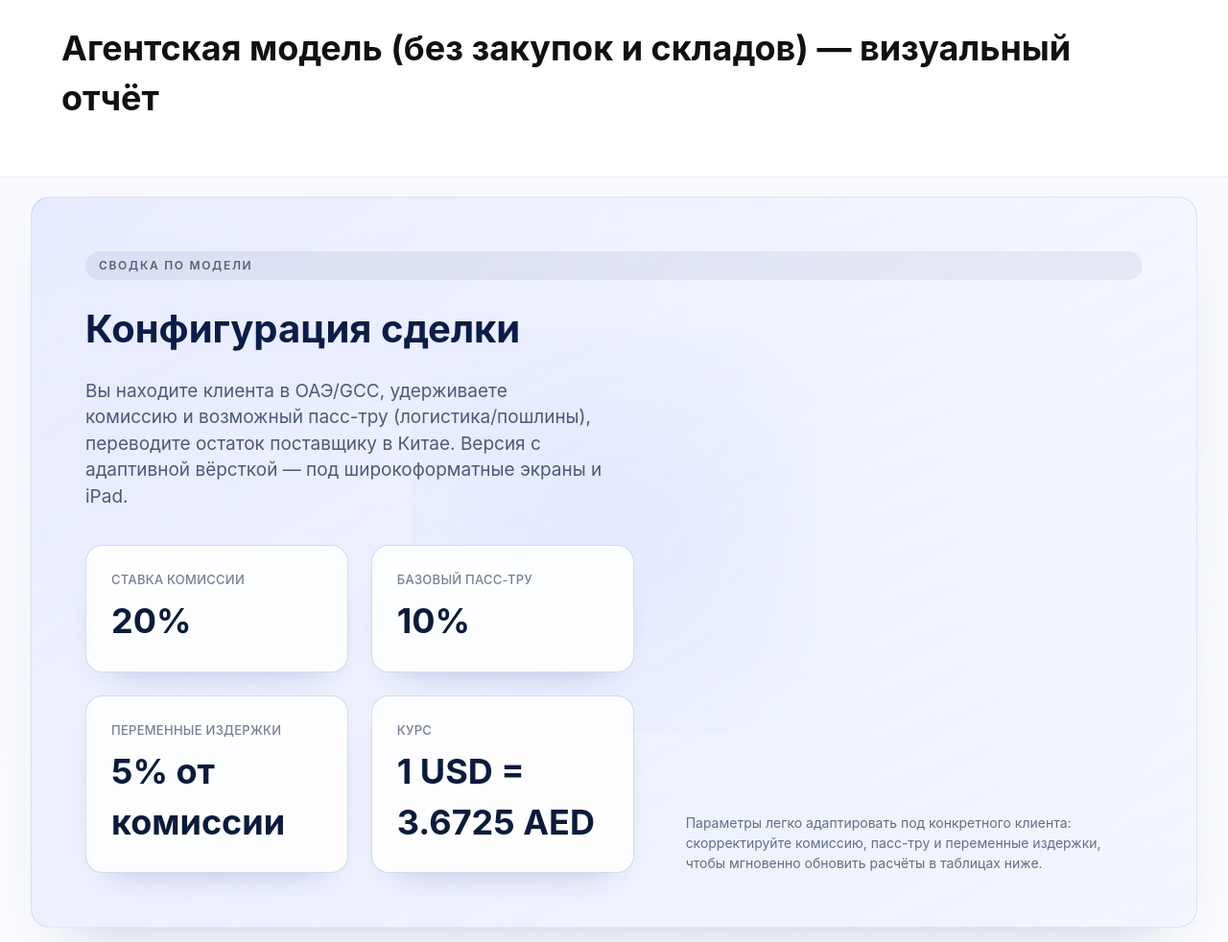
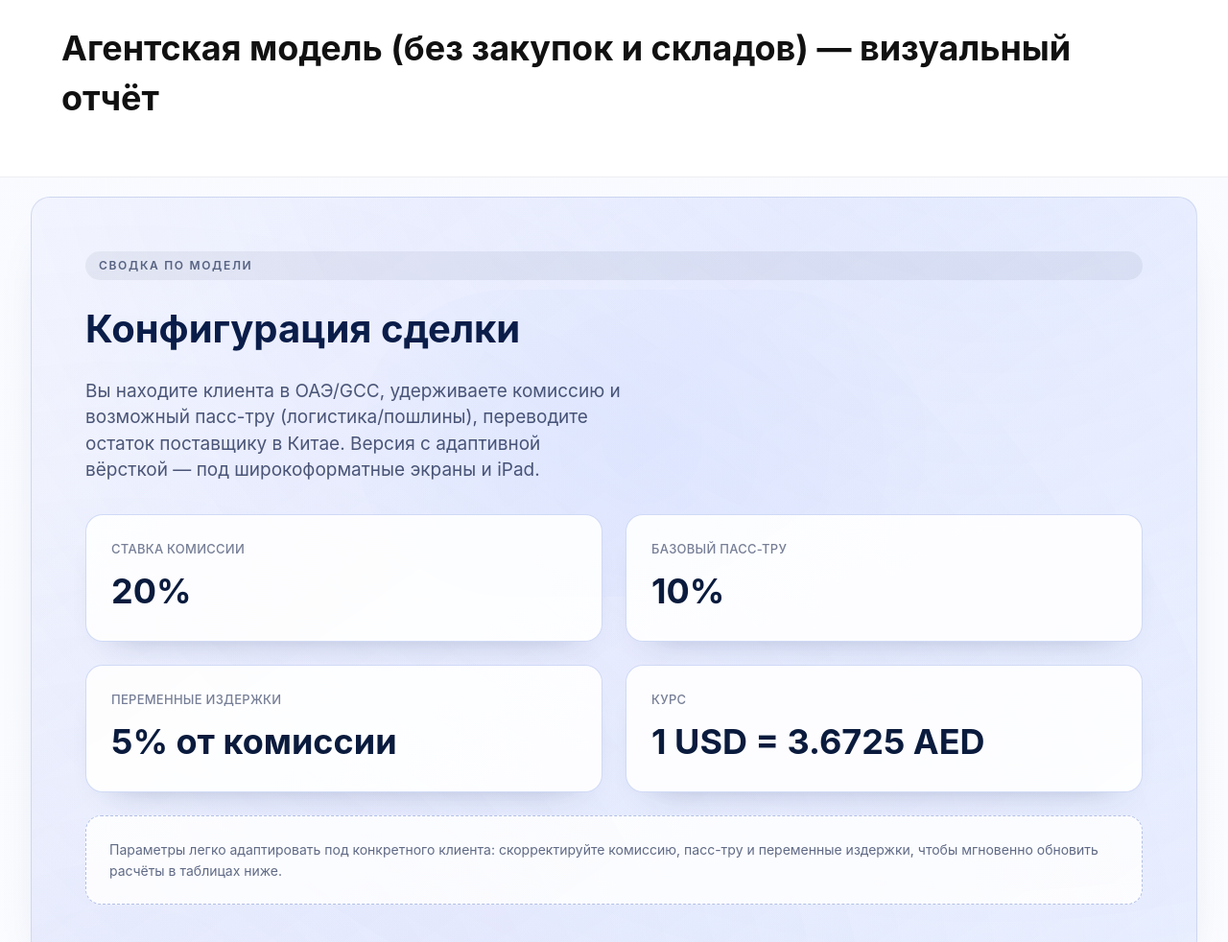
Before and after one commit to therealbulathan/agent-commission-model, a plain HTML site: page index.html in a window 1280 px wide. Shown: the top 982 px of the page at 96% size. Drawn offline with Linux system fonts and the light colour scheme.

Commit message:
Rebalance hero layout and surface styling

```diff
--- a/index.html
+++ b/index.html
@@ -6,16 +6,35 @@
 <meta name="viewport" content="width=device-width, initial-scale=1" />
 <title>Агентская модель — GCC корпоративные подарки (Responsive)</title>
 <style>
-  :root { --space: min(4vw, 32px); --container: min(1320px, 96vw); }
+  :root {
+    --space: min(4vw, 32px);
+    --container: min(1320px, 96vw);
+    --surface: rgba(255,255,255,0.94);
+    --surface-border: rgba(32,55,116,0.08);
+  }
   html, body { margin:0; padding:0; }
-  body { font-family: -apple-system, BlinkMacSystemFont, "Segoe UI", Roboto, Arial, sans-serif; color:#111; line-height:1.45; background: linear-gradient(180deg, #f7f9ff 0%, #ffffff 48%); min-height: 100vh; }
+  body {
+    font-family: -apple-system, BlinkMacSystemFont, "Segoe UI", Roboto, Arial, sans-serif;
+    color:#111;
+    line-height:1.45;
+    background: linear-gradient(180deg, #f8faff 0%, #ffffff 55%, #f5f7ff 100%);
+    min-height: 100vh;
+  }
   .container { max-width: var(--container); margin: 0 auto; padding: 0 var(--space) var(--space); }
   header { padding: calc(var(--space)*0.75) var(--space); border-bottom:1px solid rgba(28,42,87,0.08); position: sticky; top:0; background:rgba(255,255,255,0.92); z-index: 10; backdrop-filter: blur(14px); }
   h1 { font-size: clamp(20px, 3.2vw, 36px); margin: 0; }
   h2 { font-size: clamp(18px, 2.2vw, 28px); margin: 24px 0 12px; }
   h3 { font-size: clamp(16px, 1.8vw, 22px); margin: 18px 0 10px; }
   p, li { font-size: clamp(14px, 1.3vw, 16px); }
-  .card { border:1px solid rgba(32,55,116,0.08); border-radius:20px; padding: clamp(18px, 3.2vw, 34px); margin: 20px 0; background: rgba(255,255,255,0.94); box-shadow: 0 20px 40px -30px rgba(32,55,116,0.22); backdrop-filter: blur(12px); }
+  .card {
+    border:1px solid var(--surface-border);
+    border-radius:20px;
+    padding: clamp(18px, 3.2vw, 34px);
+    margin: 20px 0;
+    background: var(--surface);
+    box-shadow: 0 20px 38px -28px rgba(32,55,116,0.22);
+    backdrop-filter: blur(10px);
+  }
   .kpi { font-size: clamp(22px, 2.6vw, 32px); font-weight: 700; }
   .muted { color:#555; }
   figure { margin: 0; }
@@ -31,24 +50,25 @@
     position: relative;
     overflow: hidden;
     border: 1px solid rgba(55,86,160,0.14);
-    background: radial-gradient(circle at -12% -28%, rgba(90,121,255,0.18), rgba(90,121,255,0)) no-repeat,
-                linear-gradient(150deg, rgba(255,255,255,0.96) 10%, rgba(241,244,255,0.85) 100%);
-    box-shadow: 0 28px 56px -40px rgba(24,42,96,0.35);
+    background: radial-gradient(circle at 82% -35%, rgba(120,146,255,0.18), rgba(120,146,255,0)),
+                radial-gradient(circle at 8% 120%, rgba(87,108,238,0.12), rgba(87,108,238,0)),
+                linear-gradient(145deg, rgba(255,255,255,0.98) 12%, rgba(240,245,255,0.88) 100%);
+    box-shadow: 0 28px 54px -38px rgba(24,42,96,0.36);
     color: #0c1b43;
   }
   .hero::after {
     content: "";
     position: absolute;
-    inset: 18% -38% auto 50%;
-    width: 420px;
-    height: 420px;
-    background: radial-gradient(circle at center, rgba(215,226,255,0.55), rgba(215,226,255,0));
-    opacity: 0.9;
-    transform: translateX(-50%);
+    inset: 12% 6% auto 45%;
+    height: 320px;
+    border-radius: 320px;
+    background: radial-gradient(circle at center, rgba(210,222,255,0.5), rgba(210,222,255,0));
+    opacity: 0.85;
+    transform: translateX(-35%);
     pointer-events: none;
   }
   .hero > * { position: relative; z-index: 1; }
-  .hero-top { display: flex; flex-direction: column; gap: clamp(14px, 2vw, 22px); margin-bottom: clamp(24px, 4vw, 36px); }
+  .hero-top { display: flex; flex-direction: column; gap: clamp(14px, 2vw, 22px); margin-bottom: clamp(20px, 3.4vw, 32px); }
   .hero-badge {
     display: inline-flex;
     align-items: center;
@@ -63,9 +83,12 @@
     color: rgba(12,27,67,0.65);
   }
   .hero-title { margin: 0; font-size: clamp(26px, 3.6vw, 40px); color: #0a1d49; }
-  .hero-description { font-size: clamp(15px, 1.8vw, 19px); color: rgba(12,27,67,0.7); max-width: 540px; margin: 0; }
-  .hero-layout { display: grid; grid-template-columns: minmax(0, 1.2fr) minmax(0, 1fr); gap: clamp(28px, 4.6vw, 54px); align-items: start; }
-  .hero-metrics { display: grid; grid-template-columns: repeat(2, minmax(0, 1fr)); gap: clamp(16px, 2.8vw, 24px); }
+  .hero-description { font-size: clamp(15px, 1.8vw, 19px); color: rgba(12,27,67,0.72); max-width: 560px; margin: 0; }
+  .hero-data {
+    display: grid;
+    grid-template-columns: repeat(2, minmax(0, 1fr));
+    gap: clamp(16px, 2.8vw, 24px);
+  }
   .hero-metric {
     background: rgba(255,255,255,0.92);
     padding: clamp(16px, 3vw, 26px);
@@ -75,23 +98,34 @@
     display: grid;
     gap: 8px;
   }
-  .hero-meta-note { align-self: stretch; display: flex; align-items: flex-end; }
-  .hero-meta-note .muted { margin: 0; font-size: 14px; line-height: 1.5; }
+  .hero-note {
+    border: 1px dashed rgba(70,102,192,0.4);
+    background: rgba(255,255,255,0.85);
+    display: flex;
+    align-items: center;
+    border-radius: 16px;
+    padding: clamp(16px, 2.8vw, 24px);
+    grid-column: 1 / -1;
+  }
+  .hero-note p {
+    margin: 0;
+    color: rgba(12,27,67,0.65);
+    font-size: 14px;
+    line-height: 1.55;
+  }
   .hero-label { font-size: 13px; font-weight: 500; letter-spacing: 0.02em; text-transform: uppercase; color: rgba(12,27,67,0.56); }
   .hero .kpi { color: #0a1b3d; font-size: clamp(24px, 3.1vw, 36px); font-weight: 700; }
   .hero .muted { color: rgba(12,27,67,0.62); font-size: 14px; }
   @media (max-width: 1024px) {
-    .hero-layout { grid-template-columns: 1fr; }
-    .hero-top { margin-bottom: clamp(18px, 3vw, 26px); }
-    .hero-metrics { grid-template-columns: repeat(2, minmax(0, 1fr)); }
-    .hero-meta-note { align-items: flex-start; }
+    .hero-data { grid-template-columns: repeat(2, minmax(0, 1fr)); }
+    .hero-top { margin-bottom: clamp(18px, 3vw, 28px); }
     table.table { min-width: 680px; }
   }
   @media (max-width: 768px) {
     .card { padding: 18px; }
     .hero { padding: 26px 20px; }
-    .hero-metrics { grid-template-columns: 1fr; }
-    .hero-meta-note { margin-top: 8px; }
+    .hero-data { grid-template-columns: 1fr; }
+    .hero-note { padding: 18px; }
     table.table { min-width: 560px; }
   }
 </style>
@@ -110,8 +144,7 @@
       <h2 class="hero-title">Конфигурация сделки</h2>
       <p class="hero-description">Вы находите клиента в ОАЭ/GCC, удерживаете комиссию и возможный пасс-тру (логистика/пошлины), переводите остаток поставщику в Китае. Версия с адаптивной вёрсткой — под широкоформатные экраны и iPad.</p>
     </div>
-    <div class="hero-layout">
-      <div class="hero-metrics">
+    <div class="hero-data">
       <div class="hero-metric">
         <span class="hero-label">Ставка комиссии</span>
         <span class="kpi">20%</span>
@@ -128,9 +161,8 @@
         <span class="hero-label">Курс</span>
         <span class="kpi">1 USD = 3.6725 AED</span>
       </div>
-      </div>
-      <div class="hero-meta-note">
-        <p class="muted">Параметры легко адаптировать под конкретного клиента: скорректируйте комиссию, пасс-тру и переменные издержки, чтобы мгновенно обновить расчёты в таблицах ниже.</p>
+      <div class="hero-note">
+        <p>Параметры легко адаптировать под конкретного клиента: скорректируйте комиссию, пасс-тру и переменные издержки, чтобы мгновенно обновить расчёты в таблицах ниже.</p>
       </div>
     </div>
   </section>
```
Lines whose indentation alone changed are shown as unchanged.
